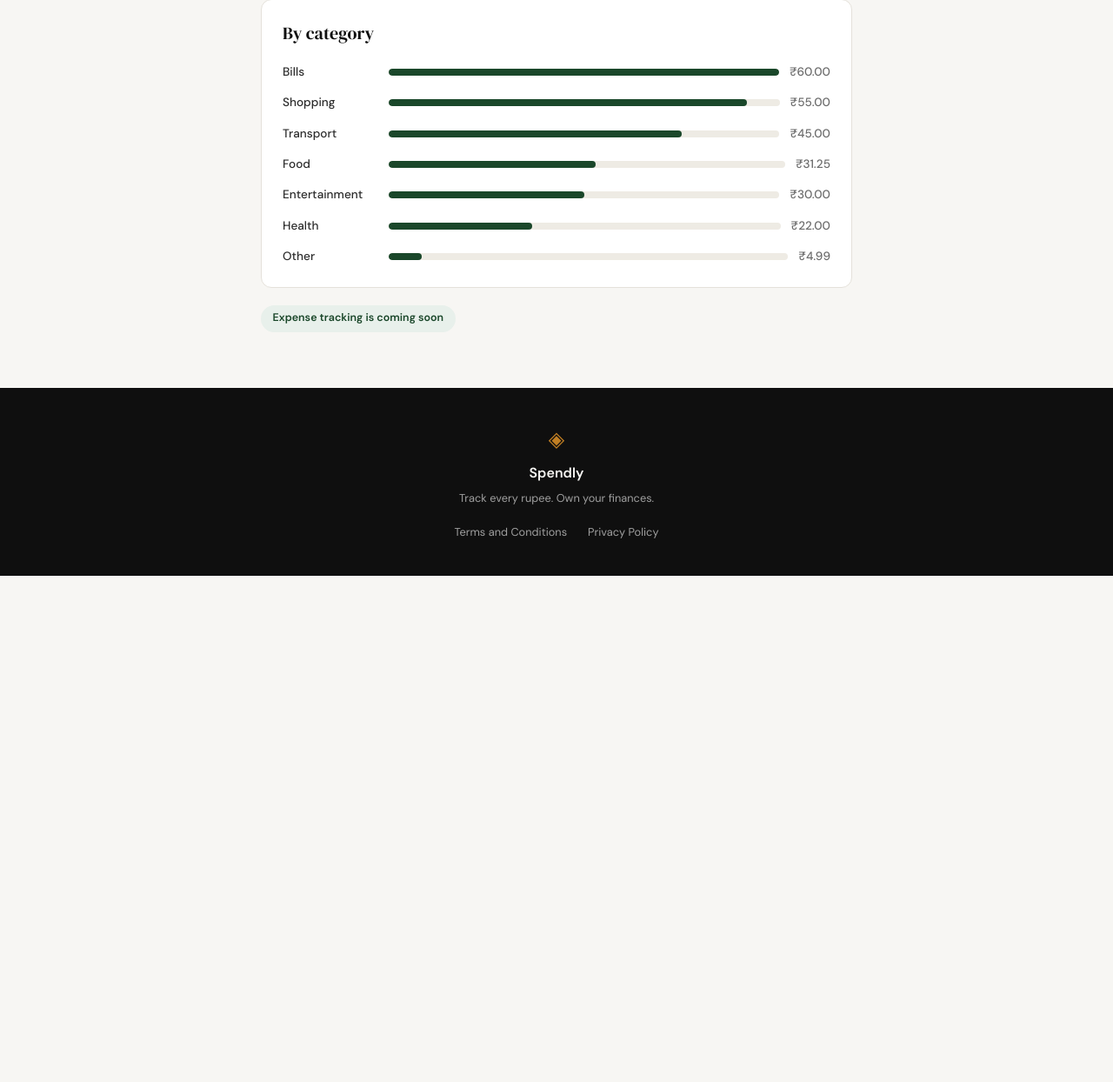
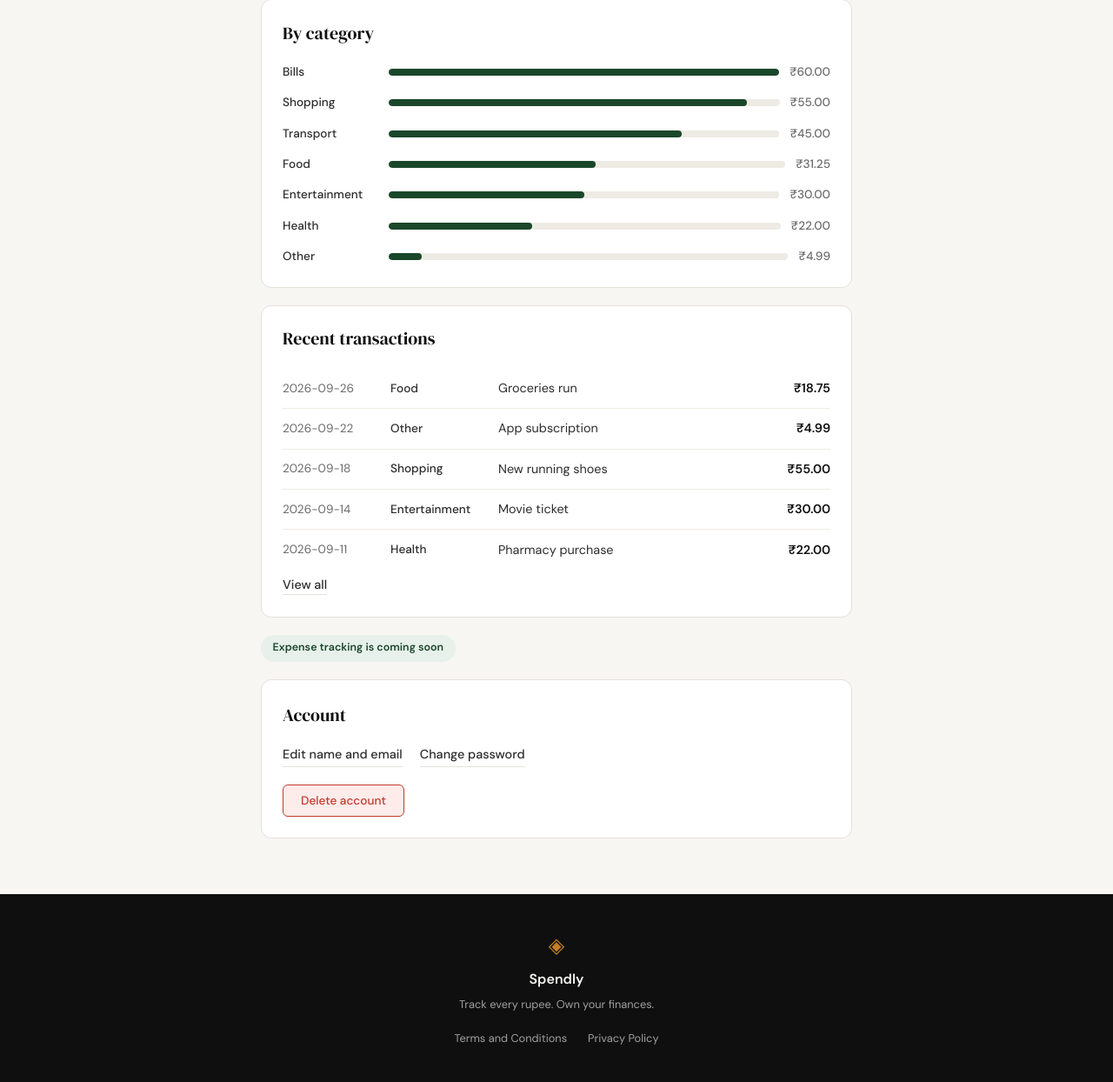
Before and after one commit to kumarlalitss166/Expense-Tracker-Claude-Code, a Flask app: page /profile in a window 1280 px wide. Shown: the part 467-1711 px from the top of the page at 87% size. Before the commit the page ends 1129 px from the top, so only its background shows below. Run offline with Flask 3, Linux system fonts and the light colour scheme; the visitor is signed in with stand-in values (Sample User, id 1); data comes from the database, SQL or seed files in the repository.

Commit message:
Step 5: profile account management and expense-data routes
- Account management: GET/POST /profile/edit, GET/POST /profile/password, POST /profile/delete (expenses deleted before users to satisfy the FK)
- Extract is_valid_email() shared by /register and /profile/edit
- Expense data helpers get_summary_stats, get_category_breakdown, get_recent_transactions feed both /profile and the new JSON endpoints
- New routes: /profile/history, /api/profile/stats, /api/profile/breakdown, /api/profile/history
- Recent transactions section on the profile page; transaction history view
- Verify: py app.py, then walk the checklist in .claude/specs/05-backend-routes-for-profile-page.md

```diff
--- a/app.py
+++ b/app.py
@@ -3,7 +3,7 @@ import sqlite3
 from datetime import datetime
 from functools import wraps
 
-from flask import Flask, g, redirect, render_template, request, session, url_for
+from flask import Flask, g, jsonify, redirect, render_template, request, session, url_for
 from werkzeug.security import check_password_hash, generate_password_hash
 
 from database.db import get_db, init_db, seed_db
@@ -29,6 +29,23 @@ def login_required(view):
 @app.context_processor
 def inject_auth():
     return {"is_logged_in": "user_id" in session}
+
+
+# ------------------------------------------------------------------ #
+# Validation helpers                                                  #
+# ------------------------------------------------------------------ #
+
+def is_valid_email(email):
+    """True when *email* passes the same format rules enforced by /register."""
+    local, sep, domain = email.partition("@")
+    return not (
+        email.count("@") != 1
+        or not local
+        or "." not in domain
+        or domain.startswith(".")
+        or domain.endswith(".")
+        or ".." in domain
+    )
 
 
 # ------------------------------------------------------------------ #
@@ -77,15 +94,7 @@ def register():
         return render_template("register.html", error="Please enter your name."), 400
     if not email:
         return render_template("register.html", error="Please enter your email address."), 400
-    local, sep, domain = email.partition("@")
-    if (
-        email.count("@") != 1
-        or not local
-        or "." not in domain
-        or domain.startswith(".")
-        or domain.endswith(".")
-        or ".." in domain
-    ):
+    if not is_valid_email(email):
         return render_template("register.html", error="Please enter a valid email address."), 400
     if len(password) < 8:
         return render_template("register.html", error="Password must be at least 8 characters."), 400
@@ -161,31 +170,53 @@ def logout():
     return redirect(url_for("landing"))
 
 
-@app.route("/profile")
-@login_required
-def profile():
+# ------------------------------------------------------------------ #
+# Profile data helpers + JSON endpoints (Step 5, Scope B)             #
+# Each block is filled by one subagent's snippet; orchestrator splices #
+# ------------------------------------------------------------------ #
+
+# ===== BEGIN STEP5 SUMMARY-STATS (subagent-2) =====
+def get_summary_stats(user_id):
+    """Return {"expense_count": <int>, "total_spend": <float>} for one user."""
     conn = get_db()
     try:
-        stats = conn.execute(
+        row = conn.execute(
             """
             SELECT COUNT(*) AS n, COALESCE(SUM(amount), 0) AS total
-            FROM expenses WHERE user_id = ?
+            FROM expenses
+            WHERE user_id = ?
             """,
-            (g.user["id"],),
+            (user_id,),
         ).fetchone()
+    finally:
+        conn.close()
+    return {"expense_count": row["n"], "total_spend": float(row["total"])}
+
+
+@app.route("/api/profile/stats")
+@login_required
+def api_profile_stats():
+    """JSON summary stats for the signed-in user."""
+    return jsonify(get_summary_stats(g.user["id"]))
+# ===== END STEP5 SUMMARY-STATS =====
+
+# ===== BEGIN STEP5 CATEGORY-BREAKDOWN (subagent-3) =====
+def get_category_breakdown(user_id):
+    """Return list[dict] with keys: category, count, total, bar_pct."""
+    conn = get_db()
+    try:
         rows = conn.execute(
             """
             SELECT category, COUNT(*) AS n, COALESCE(SUM(amount), 0) AS total
-            FROM expenses WHERE user_id = ?
-            GROUP BY category ORDER BY total DESC
+            FROM expenses
+            WHERE user_id = ?
+            GROUP BY category
+            ORDER BY total DESC
             """,
-            (g.user["id"],),
+            (user_id,),
         ).fetchall()
     finally:
         conn.close()
-
-    expense_count = stats["n"]
-    total_spend = stats["total"]
 
     max_total = max((row["total"] for row in rows), default=0)
     breakdown = [
@@ -197,6 +228,65 @@ def profile():
         }
         for row in rows
     ]
+    return breakdown
+
+
+@app.route("/api/profile/breakdown")
+@login_required
+def api_profile_breakdown():
+    """JSON: {"breakdown": [...]} for the signed-in user."""
+    return jsonify({"breakdown": get_category_breakdown(g.user["id"])})
+# ===== END STEP5 CATEGORY-BREAKDOWN =====
+
+# ===== BEGIN STEP5 TRANSACTION-HISTORY (subagent-1) =====
+def get_recent_transactions(user_id, limit=5):
+    """Return up to *limit* of the user's expenses, newest first.
+    -> list[dict] with keys: id, amount, category, date, description
+    """
+    conn = get_db()
+    try:
+        rows = conn.execute(
+            """
+            SELECT id, amount, category, date, description
+            FROM expenses
+            WHERE user_id = ?
+            ORDER BY date DESC, id DESC
+            LIMIT ?
+            """,
+            (user_id, limit),
+        ).fetchall()
+    finally:
+        conn.close()
+    return [dict(row) for row in rows]
+
+
+@app.route("/profile/history")
+@login_required
+def profile_history():
+    """Server-rendered full transaction history page."""
+    transactions = get_recent_transactions(g.user["id"], limit=100)
+    return render_template("profile_history.html", transactions=transactions)
+
+
+@app.route("/api/profile/history")
+@login_required
+def api_profile_history():
+    """JSON: {"transactions": [...], "count": <int>}"""
+    limit = request.args.get("limit", 20, type=int)
+    limit = max(1, min(limit or 20, 100))
+    transactions = get_recent_transactions(g.user["id"], limit=limit)
+    return jsonify({"transactions": transactions, "count": len(transactions)})
+# ===== END STEP5 TRANSACTION-HISTORY =====
+
+
+@app.route("/profile")
+@login_required
+def profile():
+    stats = get_summary_stats(g.user["id"])
+    breakdown = get_category_breakdown(g.user["id"])
+    recent_transactions = get_recent_transactions(g.user["id"], limit=5)
+    expense_count = stats["expense_count"]
+    total_spend = stats["total_spend"]
 
     member_since = None
     if g.user["created_at"]:
@@ -213,7 +303,136 @@ def profile():
         expense_count=expense_count,
         total_spend=total_spend,
         breakdown=breakdown,
+        recent_transactions=recent_transactions,
     )
+
+
+# ------------------------------------------------------------------ #
+# Account management (Step 5, Scope A) — orchestrator-owned            #
+# ------------------------------------------------------------------ #
+
+@app.route("/profile/edit", methods=["GET", "POST"])
+@login_required
+def edit_profile():
+    if request.method == "GET":
+        return render_template(
+            "profile_edit.html", name=g.user["name"], email=g.user["email"]
+        )
+
+    name = request.form.get("name", "").strip()
+    email = request.form.get("email", "").strip().lower()
+
+    if not name:
+        return render_template(
+            "profile_edit.html", name=name, email=email, error="Please enter your name."
+        ), 400
+    if not email:
+        return render_template(
+            "profile_edit.html",
+            name=name,
+            email=email,
+            error="Please enter your email address.",
+        ), 400
+    if not is_valid_email(email):
+        return render_template(
+            "profile_edit.html",
+            name=name,
+            email=email,
+            error="Please enter a valid email address.",
+        ), 400
+
+    conn = get_db()
+    try:
+        taken = conn.execute(
+            "SELECT 1 FROM users WHERE email = ? AND id != ?", (email, g.user["id"])
+        ).fetchone()
+        if taken:
+            return render_template(
+                "profile_edit.html",
+                name=name,
+                email=email,
+                error="An account with that email already exists.",
+            ), 400
+        try:
+            conn.execute(
+                "UPDATE users SET name = ?, email = ? WHERE id = ?",
+                (name, email, g.user["id"]),
+            )
+            conn.commit()
+        except sqlite3.IntegrityError:
+            return render_template(
+                "profile_edit.html",
+                name=name,
+                email=email,
+                error="An account with that email already exists.",
+            ), 400
+    finally:
+        conn.close()
+
+    return redirect(url_for("profile"))
+
+
+@app.route("/profile/password", methods=["GET", "POST"])
+@login_required
+def change_password():
+    if request.method == "GET":
+        return render_template("profile_password.html")
+
+    current = request.form.get("current_password", "")
+    new = request.form.get("new_password", "")
+    confirm = request.form.get("confirm_password", "")
+
+    if not current or not new or not confirm:
+        return render_template(
+            "profile_password.html", error="Please fill in all fields."
+        ), 400
+
+    conn = get_db()
+    try:
+        row = conn.execute(
+            "SELECT password_hash FROM users WHERE id = ?", (g.user["id"],)
+        ).fetchone()
+
+        if row is None or not check_password_hash(row["password_hash"], current):
+            return render_template(
+                "profile_password.html", error="Your current password is incorrect."
+            ), 400
+        if len(new) < 8:
+            return render_template(
+                "profile_password.html",
+                error="Password must be at least 8 characters.",
+            ), 400
+        if new != confirm:
+            return render_template(
+                "profile_password.html", error="New passwords do not match."
+            ), 400
+
+        conn.execute(
+            "UPDATE users SET password_hash = ? WHERE id = ?",
+            (generate_password_hash(new), g.user["id"]),
+        )
+        conn.commit()
+    finally:
+        conn.close()
+
+    return redirect(url_for("profile"))
+
+
+@app.route("/profile/delete", methods=["POST"])
+@login_required
+def delete_account():
+    conn = get_db()
+    try:
+        # expenses first — the FK has no ON DELETE CASCADE and get_db() sets
+        # PRAGMA foreign_keys = ON, so deleting the user first would raise.
+        conn.execute("DELETE FROM expenses WHERE user_id = ?", (g.user["id"],))
+        conn.execute("DELETE FROM users WHERE id = ?", (g.user["id"],))
+        conn.commit()
+    finally:
+        conn.close()
+
+    session.clear()
+    return redirect(url_for("landing"))
 
 
 @app.route("/expenses/add")
--- a/static/css/style.css
+++ b/static/css/style.css
@@ -952,6 +952,55 @@ a { color: inherit; text-decoration: none; }
     border-radius: 999px;
 }
 
+.profile-account {
+    margin-top: 1.25rem;
+    background: var(--paper-card);
+    border: 1px solid var(--border);
+    border-radius: var(--radius-md);
+    padding: 1.5rem;
+}
+
+.profile-account-links {
+    display: flex;
+    flex-wrap: wrap;
+    gap: 1.25rem;
+    margin-bottom: 1.25rem;
+}
+
+.profile-account-links a {
+    color: var(--ink-soft);
+    font-size: 0.9rem;
+    font-weight: 500;
+    text-decoration: none;
+    border-bottom: 1px solid var(--border);
+    padding-bottom: 0.15rem;
+    transition: all 0.2s;
+}
+
+.profile-account-links a:hover {
+    color: var(--ink);
+    border-bottom-color: var(--ink);
+}
+
+.btn-danger {
+    display: inline-block;
+    background: var(--danger-light);
+    color: var(--danger);
+    padding: 0.55rem 1.25rem;
+    border-radius: var(--radius-sm);
+    font-family: var(--font-body);
+    font-size: 0.85rem;
+    font-weight: 500;
+    cursor: pointer;
+    border: 1px solid var(--danger);
+    transition: all 0.2s;
+}
+
+.btn-danger:hover {
+    background: var(--danger);
+    color: var(--paper);
+}
+
 /* ------------------------------------------------------------------ */
 /* Responsive                                                          */
 /* ------------------------------------------------------------------ */
@@ -981,3 +1030,94 @@ a { color: inherit; text-decoration: none; }
     }
     .profile-cat-amt { justify-self: start; }
 }
+
+/* ------------------------------------------------------------------ */
+/* Step 5 — transaction history                                        */
+/* ------------------------------------------------------------------ */
+
+.history-card {
+    background: var(--paper-card);
+    border: 1px solid var(--border);
+    border-radius: var(--radius-md);
+    padding: 1.35rem 1.5rem 1.5rem;
+    margin-bottom: 1.25rem;
+}
+
+.history-list {
+    list-style: none;
+    display: flex;
+    flex-direction: column;
+}
+
+.history-row {
+    display: grid;
+    grid-template-columns: 7rem 7rem 1fr auto;
+    align-items: center;
+    gap: 0.75rem;
+    padding: 0.7rem 0;
+    border-bottom: 1px solid var(--border-soft);
+    font-family: var(--font-body);
+}
+
+.history-row:last-child { border-bottom: none; }
+
+.history-date {
+    font-size: 0.85rem;
+    color: var(--ink-muted);
+    font-variant-numeric: tabular-nums;
+}
+
+.history-category {
+    font-size: 0.85rem;
+    font-weight: 500;
+    color: var(--ink-soft);
+}
+
+.history-desc {
+    font-size: 0.9rem;
+    color: var(--ink-soft);
+    overflow: hidden;
+    text-overflow: ellipsis;
+    white-space: nowrap;
+}
+
+.history-amount {
+    font-size: 0.9rem;
+    font-weight: 600;
+    color: var(--ink);
+    font-variant-numeric: tabular-nums;
+    justify-self: end;
+}
+
+.history-view-all { margin-top: 0.25rem; }
+
+.history-view-all a {
+    color: var(--ink-soft);
+    font-size: 0.9rem;
+    font-weight: 500;
+    border-bottom: 1px solid var(--border);
+    padding-bottom: 0.15rem;
+    transition: all 0.2s;
+}
+
+.history-view-all a:hover {
+    color: var(--ink);
+    border-bottom-color: var(--ink);
+}
+
+@media (max-width: 600px) {
+    .history-card { padding: 1.15rem 1.15rem 1.25rem; }
+    .history-row {
+        grid-template-columns: 1fr auto;
+        gap: 0.25rem 0.75rem;
+    }
+    .history-category { justify-self: end; }
+    .history-desc {
+        grid-column: 1 / -1;
+        white-space: normal;
+    }
+    .history-amount {
+        grid-column: 1 / -1;
+        justify-self: start;
+    }
+}
--- /dev/null
+++ b/templates/partials/history_section.html
@@ -0,0 +1,20 @@
+<div class="history-card">
+    <h2 class="profile-heading">Recent transactions</h2>
+
+    {% if recent_transactions %}
+    <ul class="history-list">
+        {% for tx in recent_transactions %}
+        <li class="history-row">
+            <span class="history-date">{{ tx.date }}</span>
+            <span class="history-category">{{ tx.category }}</span>
+            <span class="history-desc">{{ tx.description or "—" }}</span>
+            <span class="history-amount">₹{{ "%.2f"|format(tx.amount) }}</span>
+        </li>
+        {% endfor %}
+    </ul>
+    {% endif %}
+
+    <p class="history-view-all">
+        <a href="{{ url_for('profile_history') }}">View all</a>
+    </p>
+</div>
--- a/templates/profile.html
+++ b/templates/profile.html
@@ -42,6 +42,8 @@
             {% endfor %}
         </div>
     </div>
+
+    {% include "partials/history_section.html" %}
     {% else %}
     <div class="profile-empty">
         <p class="profile-empty-title">No expenses yet</p>
@@ -53,6 +55,18 @@
     {% endif %}
 
     <p class="profile-chip">Expense tracking is coming soon</p>
+
+    <section class="profile-account">
+        <h2 class="profile-heading">Account</h2>
+        <div class="profile-account-links">
+            <a href="{{ url_for('edit_profile') }}">Edit name and email</a>
+            <a href="{{ url_for('change_password') }}">Change password</a>
+        </div>
+        <form method="POST" action="{{ url_for('delete_account') }}"
+              onsubmit="return confirm('This permanently deletes your account and all expenses. Continue?');">
+            <button type="submit" class="btn-danger">Delete account</button>
+        </form>
+    </section>
 </section>
 
 {% endblock %}
```
Also changed, not shown: CLAUDE.md (+11 -6 lines), templates/profile_edit.html (added, +46 -0 lines), templates/profile_history.html (added, +36 -0 lines), templates/profile_password.html (added, +50 -0 lines), .claude/specs/05-backend-routes-for-profile-page.md (added).
